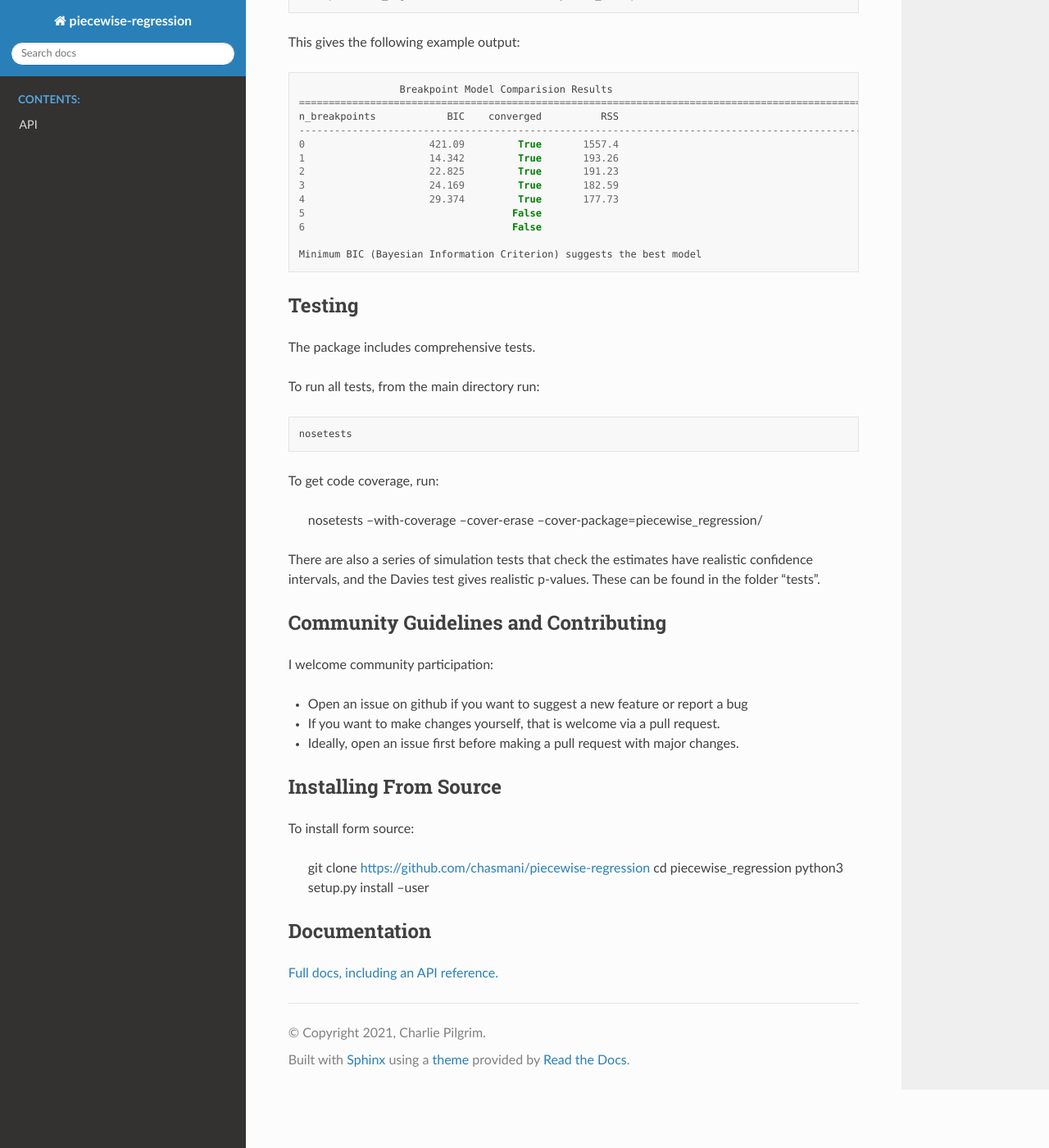
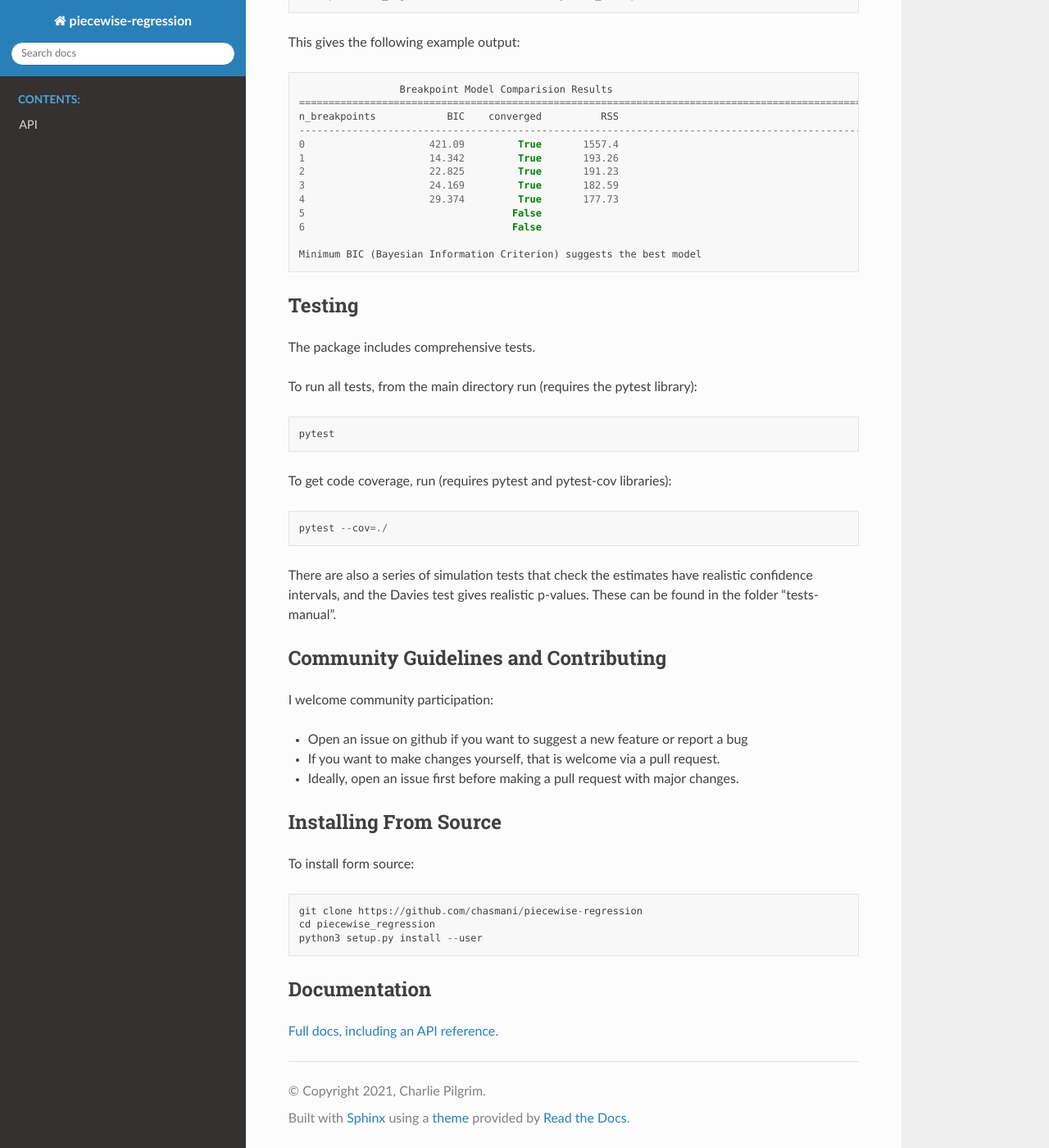
Before and after one commit to chasmani/piecewise-regression, a Sphinx documentation site: the page built from docs/README.rst, in a window 1280 px wide and 1400 px high, scrolled down 4179 px. Shown: the whole window at 82% size. Built offline with Sphinx 7.4.7 and the Read the Docs theme 2.0.0, drawn with Linux system fonts in a browser that asks for light colours; some of the changed text lies outside the part shown.

Commit message:
Converted nosetests to pytest in docs

```diff
--- a/docs/README.rst
+++ b/docs/README.rst
@@ -173,15 +173,15 @@ Testing
 
 The package includes comprehensive tests.
 
-To run all tests, from the main directory run: ::
+To run all tests, from the main directory run (requires the pytest library): ::
 
-	nosetests
+	pytest
 
-To get code coverage, run:
+To get code coverage, run (requires pytest and pytest-cov libraries): ::
 
-	nosetests --with-coverage --cover-erase --cover-package=piecewise_regression/
+	pytest --cov=./
 
-There are also a series of simulation tests that check the estimates have realistic confidence intervals, and the Davies test gives realistic p-values. These can be found in the folder "tests".
+There are also a series of simulation tests that check the estimates have realistic confidence intervals, and the Davies test gives realistic p-values. These can be found in the folder "tests-manual".
 
 Community Guidelines and Contributing
 ===================================================
@@ -195,7 +195,7 @@ I welcome community participation:
 Installing From Source
 ===========================
 
-To install form source:
+To install form source: ::
 
 	git clone https://github.com/chasmani/piecewise-regression
 	cd piecewise_regression
```
Also changed, not shown: other parts of docs/README.rst (+2 -2 lines).
